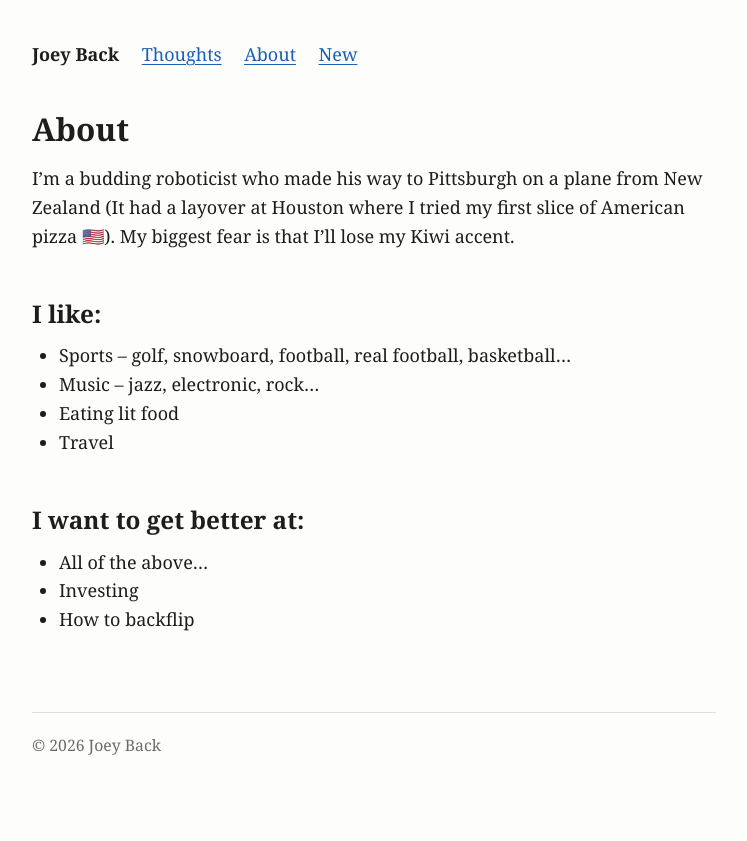
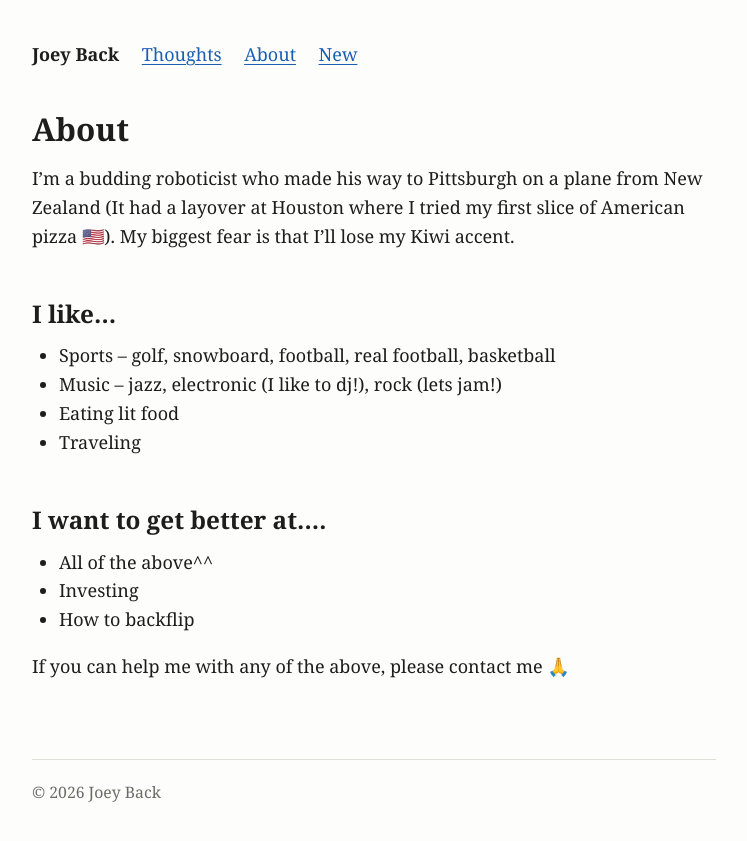
Before and after one commit to jbac208/jbac208.github.io, a Jekyll site: the page built from about.md, in a window 1280 px wide. Shown: the top 841 px of the page, without its empty margins (266-1013 px from the left). Built offline with Jekyll 4.4.1, drawn with Linux system fonts in a browser that asks for light colours.

Commit message:
updated about section

```diff
--- a/about.md
+++ b/about.md
@@ -6,13 +6,15 @@ title: About
 
 I'm a budding roboticist who made his way to Pittsburgh on a plane from New Zealand (It had a layover at Houston where I tried my first slice of American pizza 🇺🇸). My biggest fear is that I'll lose my Kiwi accent.
 
-## I like:
-- Sports – golf, snowboard, football, real football, basketball...
-- Music – jazz, electronic, rock...
+## I like...
+- Sports – golf, snowboard, football, real football, basketball
+- Music – jazz, electronic (I like to dj!), rock (lets jam!)
 - Eating lit food
-- Travel
+- Traveling
 
-## I want to get better at:
-- All of the above...
+## I want to get better at....
+- All of the above^^
 - Investing
 - How to backflip
+
+If you can help me with any of the above, please contact me 🙏
```
